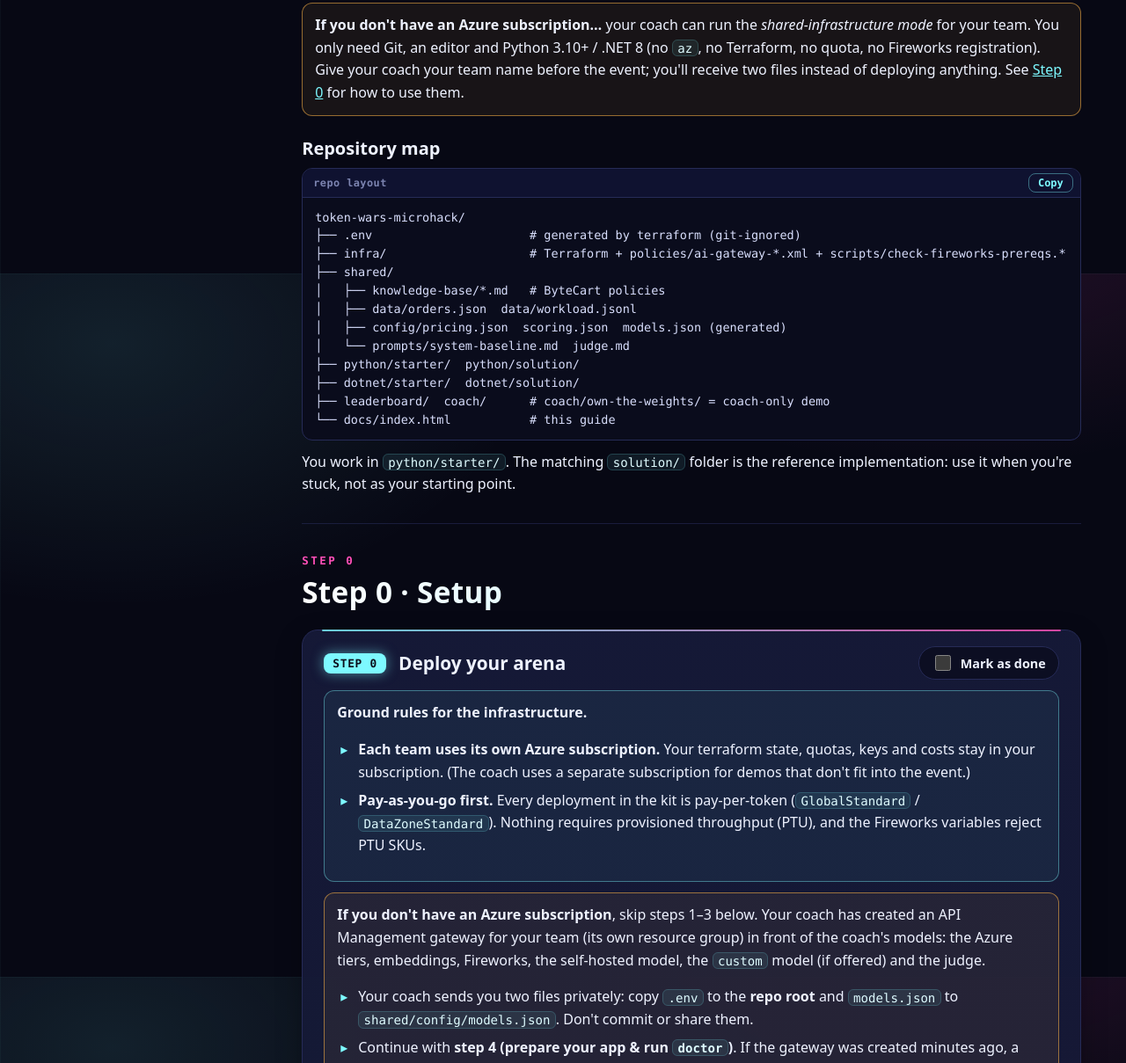
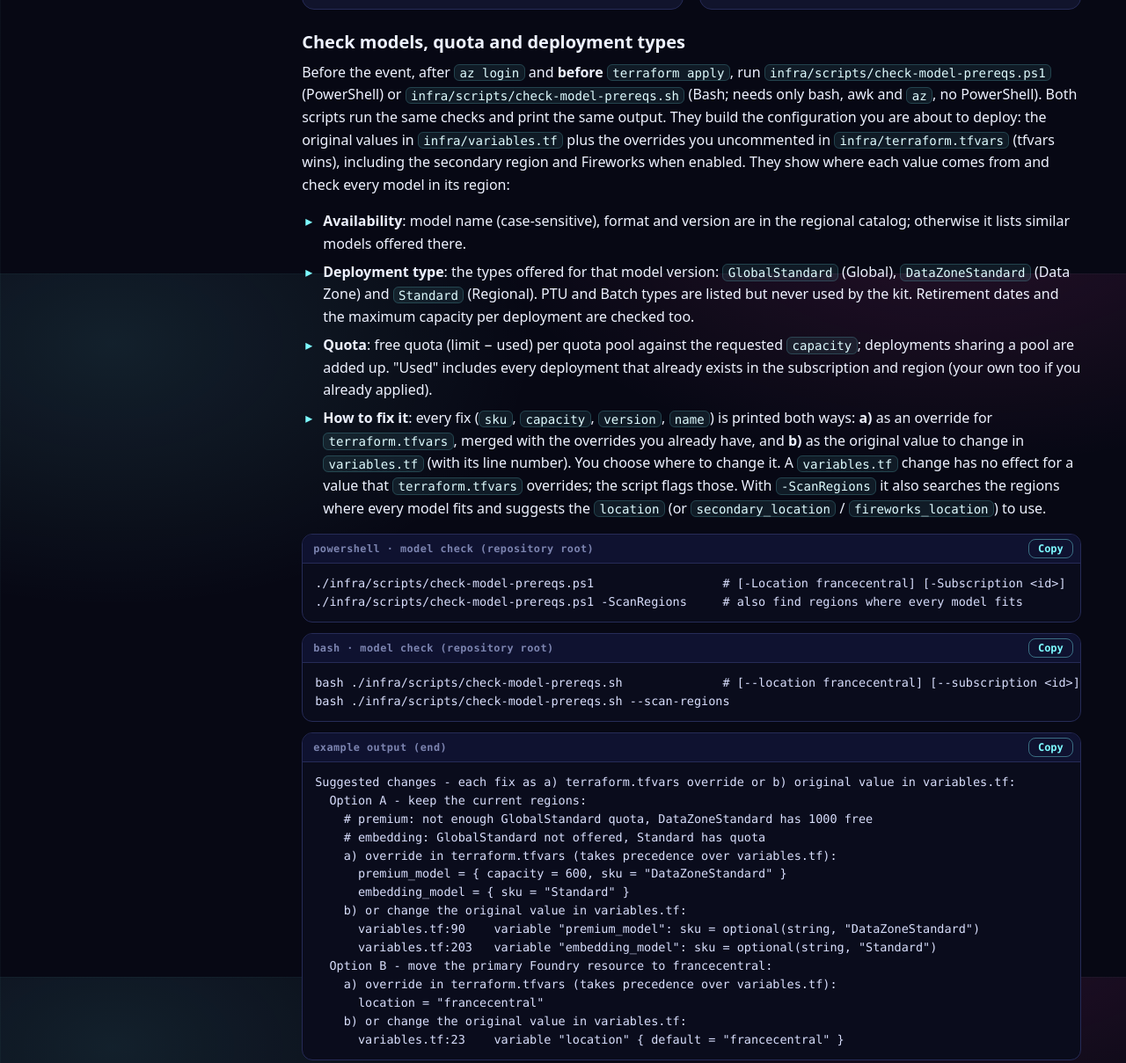
Before and after one commit to microsoft/Token-Wars, a plain HTML site: page docs/index.html in a window 1280 px wide. Shown: the part 7689-8898 px from the top of the page at 88% size. Drawn offline with Linux system fonts and the light colour scheme.

Commit message:
models precheck

```diff
--- a/docs/index.html
+++ b/docs/index.html
@@ -661,7 +661,7 @@ tr.grp th{background:rgba(125,249,255,.06);color:var(--cyan);font:700 .74rem var
     <ul class="ticks">
       <li><strong>Your team's own Azure subscription</strong> (pay-as-you-go is enough; nothing in the kit needs PTU) where you can create a resource group, a Microsoft Foundry resource + project with model deployments and, optionally, API Management and Container Apps.</li>
       <li>Rights to create <strong>role assignments</strong> and register resource providers (e.g. Owner, or Contributor + User Access Administrator). The APIM managed identity is granted "Cognitive Services OpenAI User" and "Cognitive Services User" on every Foundry resource.</li>
-      <li>Model quota in your region (default <code>swedencentral</code>) for gpt-5.6-sol, gpt-5.6-terra, gpt-5.6-luna, text-embedding-3-small and Llama-3.3-70B-Instruct (unless you set <code>deploy_open_model = false</code>).</li>
+      <li>Model quota in your region (default <code>swedencentral</code>) for gpt-5.6-sol, gpt-5.6-terra, gpt-5.6-luna, text-embedding-3-small and Llama-3.3-70B-Instruct (unless you set <code>deploy_open_model = false</code>). Verify it with the <a href="#prereq-models">model check</a> below.</li>
       <li>From your coach: your <strong>team name</strong>, the <strong>leaderboard URL</strong> and, if used, a submit key.</li>
       <li><em>Optional, for the <a href="#step-2-4">Fireworks Arena (2.4)</a>:</em> the subscription feature <code>Fireworks.EnableDeploy</code> registered by a Subscription Owner/Contributor (up to 30 min) <strong>before</strong> the event day, a US region, and the deployer role on the Fireworks project.</li>
     </ul>
@@ -682,11 +682,38 @@ terraform version
 dotnet --version        # 8.0 or newer</code></pre></div>
   </div>
 </div>
+<h3 id="prereq-models">Check models, quota and deployment types</h3>
+<p>Before the event, after <code>az login</code> and <strong>before</strong> <code>terraform apply</code>, run <code>infra/scripts/check-model-prereqs.ps1</code> (PowerShell) or <code>infra/scripts/check-model-prereqs.sh</code> (Bash; needs only bash, awk and <code>az</code>, no PowerShell). Both scripts run the same checks and print the same output. They build the configuration you are about to deploy: the original values in <code>infra/variables.tf</code> plus the overrides you uncommented in <code>infra/terraform.tfvars</code> (tfvars wins), including the secondary region and Fireworks when enabled. They show where each value comes from and check every model in its region:</p>
+<ul class="ticks">
+  <li><strong>Availability</strong>: model name (case-sensitive), format and version are in the regional catalog; otherwise it lists similar models offered there.</li>
+  <li><strong>Deployment type</strong>: the types offered for that model version: <code>GlobalStandard</code> (Global), <code>DataZoneStandard</code> (Data Zone) and <code>Standard</code> (Regional). PTU and Batch types are listed but never used by the kit. Retirement dates and the maximum capacity per deployment are checked too.</li>
+  <li><strong>Quota</strong>: free quota (limit − used) per quota pool against the requested <code>capacity</code>; deployments sharing a pool are added up. "Used" includes every deployment that already exists in the subscription and region (your own too if you already applied).</li>
+  <li><strong>How to fix it</strong>: every fix (<code>sku</code>, <code>capacity</code>, <code>version</code>, <code>name</code>) is printed both ways: <strong>a)</strong> as an override for <code>terraform.tfvars</code>, merged with the overrides you already have, and <strong>b)</strong> as the original value to change in <code>variables.tf</code> (with its line number). You choose where to change it. A <code>variables.tf</code> change has no effect for a value that <code>terraform.tfvars</code> overrides; the script flags those. With <code>-ScanRegions</code> it also searches the regions where every model fits and suggests the <code>location</code> (or <code>secondary_location</code> / <code>fireworks_location</code>) to use.</li>
+</ul>
+<div class="shell-pair"><div class="code"><div class="code-head"><span class="code-label">PowerShell · model check (repository root)</span><button type="button" class="copy-btn" aria-label="Copy code to clipboard">Copy</button></div><pre data-shell="powershell"><code>./infra/scripts/check-model-prereqs.ps1                  # [-Location francecentral] [-Subscription &lt;id&gt;]
+./infra/scripts/check-model-prereqs.ps1 -ScanRegions     # also find regions where every model fits</code></pre></div><div class="code"><div class="code-head"><span class="code-label">Bash · model check (repository root)</span><button type="button" class="copy-btn" aria-label="Copy code to clipboard">Copy</button></div><pre data-shell="bash"><code>bash ./infra/scripts/check-model-prereqs.sh              # [--location francecentral] [--subscription &lt;id&gt;]
+bash ./infra/scripts/check-model-prereqs.sh --scan-regions</code></pre></div></div>
+<div class="code"><div class="code-head"><span class="code-label">example output (end)</span><button type="button" class="copy-btn" aria-label="Copy code to clipboard">Copy</button></div><pre><code>Suggested changes - each fix as a) terraform.tfvars override or b) original value in variables.tf:
+  Option A - keep the current regions:
+    # premium: not enough GlobalStandard quota, DataZoneStandard has 1000 free
+    # embedding: GlobalStandard not offered, Standard has quota
+    a) override in terraform.tfvars (takes precedence over variables.tf):
+      premium_model = { capacity = 600, sku = "DataZoneStandard" }
+      embedding_model = { sku = "Standard" }
+    b) or change the original value in variables.tf:
+      variables.tf:90    variable "premium_model": sku = optional(string, "DataZoneStandard")
+      variables.tf:203   variable "embedding_model": sku = optional(string, "Standard")
+  Option B - move the primary Foundry resource to francecentral:
+    a) override in terraform.tfvars (takes precedence over variables.tf):
+      location = "francecentral"
+    b) or change the original value in variables.tf:
+      variables.tf:23    variable "location" { default = "francecentral" }</code></pre></div>
+<p class="muted small">Read-only: it never creates resources or edits files. Exit code 0 = no blockers. Apply the fix in <code>terraform.tfvars</code> or <code>variables.tf</code> and re-run it until it reports 0 blockers. Changing <code>capacity</code> of a chat tier? Lower <code>"concurrency"</code> in <code>strategy.json</code> as well. The Fireworks feature registration and roles are checked separately by <code>check-fireworks-prereqs</code> (<a href="#step-2-4">2.4</a>).</p>
 <div class="callout warn" id="no-subscription"><strong>If you don't have an Azure subscription…</strong> your coach can run the <em>shared-infrastructure mode</em> for your team. You only need Git, an editor and Python 3.10+ / .NET 8 (no <code>az</code>, no Terraform, no quota, no Fireworks registration). Give your coach your team name before the event; you'll receive two files instead of deploying anything. See <a href="#step-setup">Step 0</a> for how to use them.</div>
 <h3>Repository map</h3>
 <div class="code"><div class="code-head"><span class="code-label">repo layout</span><button type="button" class="copy-btn" aria-label="Copy code to clipboard">Copy</button></div><pre><code>token-wars-microhack/
 ├── .env                      # generated by terraform (git-ignored)
-├── infra/                    # Terraform + policies/ai-gateway-*.xml + scripts/check-fireworks-prereqs.*
+├── infra/                    # Terraform + policies/ai-gateway-*.xml + scripts/check-model-prereqs.* + scripts/check-fireworks-prereqs.*
 ├── shared/
 │   ├── knowledge-base/*.md   # ByteCart policies
 │   ├── data/orders.json  data/workload.jsonl
@@ -786,7 +813,10 @@ location = "swedencentral"
 # GPT-5.6 answer models and the GPT-5.5 judge are written to models.json with
 # max_tokens_param = "max_completion_tokens", supports_temperature = false, extra_body = { reasoning_effort = "none" }.
 #
-# Verify availability/quota in your region first:
+# Verify availability/quota in your region first (reads variables.tf + the overrides in this file; prints each fix
+# as an override for this file and as the original value to change in variables.tf):
+#   ./scripts/check-model-prereqs.ps1 [-ScanRegions]        (Bash: bash ./scripts/check-model-prereqs.sh [--scan-regions])
+# Manual alternative:
 #   az cognitiveservices model list --location swedencentral --query "[].{name:model.name, version:model.version, format:model.format}" -o table
 #   az cognitiveservices usage list --location swedencentral -o table
 # Capacity = thousands of tokens per minute (TPM). The baseline is token-hungry: keep the premium capacity high
```
Also changed, not shown: 5 other files.
